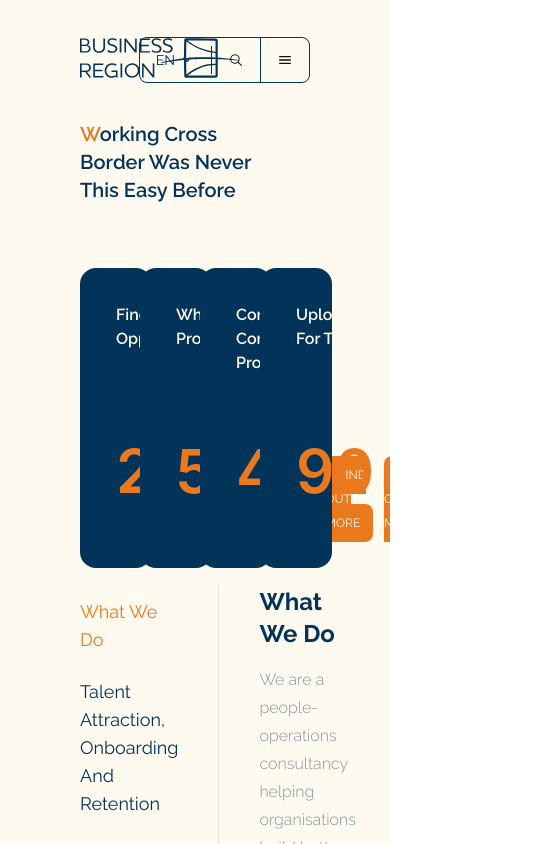
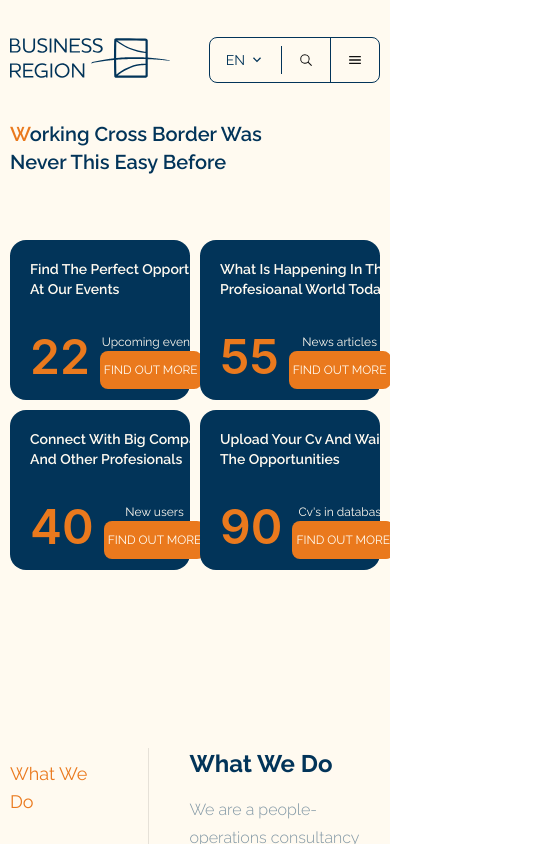
Before and after one commit to gergopinter77-lgtm/2nd-semester-vue, a Vue app: page / in a window 390 px wide. Shown: the top 844 px of the page, 555 px wide, since content can reach past the window. Built offline with nearby package versions, Linux system fonts and the light colour scheme.

Commit message:
minor uppdate

```diff
--- a/src/App.vue
+++ b/src/App.vue
@@ -16,7 +16,7 @@ import { useLanguage } from '@/components/modules/useLanguage'
 <template>
   <div class="bg-white min-h-screen overflow-x-hidden max-[874px]:py-5">
     <header class="w-full">
-      <div class="grid grid-cols-3 max-[874px]:grid-cols-2 items-center gap-2.5 w-full px-20">
+      <div class="grid grid-cols-3 max-[874px]:grid-cols-2 items-center gap-2.5 w-full px-20 max-md:px-8 max-sm:px-2.5">
         <div class="flex justify-start items-center">
           <img class="w-70 h-20 max-[874px]:min-h-10 max-[874px]:min-w-60 md:pr-25 lg:pr-30 pr-20 pb-1" src="@/assets/logo1.svg" alt="Logo">
         </div>
--- a/src/components/CardsPart.vue
+++ b/src/components/CardsPart.vue
@@ -1,12 +1,18 @@
 <template>
-    <div class="grid grid-cols-12 gap-2.5">
-        <div v-for="card in cards" :key="card" class="col-span-3 bg-blue rounded-2xl px-9 py-8.75 flex flex-col justify-between">
-            <h3 class="text-white text-base font-[raleway] font-semibold mb-8.5 w-49.5">{{ card.text }}</h3>
+    <div class="grid grid-cols-4 max-[1146px]:grid-cols-2 gap-2.5" ref="gridRef">
+        <div
+            v-for="(card, index) in cards"
+            :key="card"
+            class="col-span-1 bg-blue rounded-2xl max-[640px]:px-5 max-[640px]:py-4.75 px-9 py-8.75 flex flex-col justify-between card-item"
+            :class="{ 'is-visible': visibleCards[index] }"
+            :style="{ transitionDelay: `${index * 0.15}s` }"
+        >
+            <h3 class="text-white text-base max-md:text-sm max-[640px]:text-xs font-[raleway] font-semibold mb-8.5 w-49.5">{{ card.text }}</h3>
             <div class="flex flex-row items-center">
-                <h4 class="text-orange text-6xl font-semibold">{{ card.number }}</h4>
+                <h4 class="text-orange text-6xl max-md:text-5xl max-[640px]:text-4xl font-semibold">{{ card.number }}</h4>
                 <div class="felx flex-col ml-2.5 place-items-center">
-                    <p class="text-white text-sm mb-3 font-[raleway]">{{ card.text2 }}</p>
-                    <RouterLink :to="card.route" class="text-white bg-orange py-3 px-3.25 text-xs rounded-lg font-[raleway] uppercase">{{ card.button }}</RouterLink>
+                    <p class="text-white max-md:text-xs text-sm max-md:mb-1.5 mb-3 font-[raleway]">{{ card.text2 }}</p>
+                    <RouterLink :to="card.route" class="whitespace-nowrap text-white bg-orange py-3 px-3.25 max-sm:px-1 text-xs rounded-lg font-[raleway] uppercase">{{ card.button }}</RouterLink>
                 </div>
             </div>
         </div>
@@ -14,10 +20,57 @@
 </template>
 
 <script setup>
- import { useCards } from './modules/useCards';
- const { cards } = useCards()
+import { ref, onMounted, onUnmounted } from 'vue'
+import { useCards } from './modules/useCards'
+
+const { cards } = useCards()
+
+const gridRef = ref(null)
+const visibleCards = ref([])
+
+let observer = null
+
+onMounted(() => {
+    visibleCards.value = new Array(cards.value?.length ?? 0).fill(false)
+
+    observer = new IntersectionObserver(
+        (entries) => {
+            entries.forEach((entry) => {
+                if (entry.isIntersecting) {
+
+                    const cardEls = gridRef.value?.querySelectorAll('.card-item')
+                    cardEls?.forEach((el, i) => {
+                        setTimeout(() => {
+                            visibleCards.value[i] = true
+                        }, i * 150)
+                    })
+
+                    observer.disconnect()
+                }
+            })
+        },
+        { threshold: 0.20 }
+    )
+
+    if (gridRef.value) {
+        observer.observe(gridRef.value)
+    }
+})
+
+onUnmounted(() => {
+    observer?.disconnect()
+})
 </script>
 
-<style lang="" scoped>
+<style scoped>
+.card-item {
+    opacity: 0;
+    transform: translateY(28px);
+    transition: opacity 0.6s ease, transform 0.6s ease;
+}
 
+.card-item.is-visible {
+    opacity: 1;
+    transform: translateY(0);
+}
 </style>
--- a/src/components/HeroPart.vue
+++ b/src/components/HeroPart.vue
@@ -1,13 +1,35 @@
 <template>
     <div class="grid grid-cols-12 gap-2.5 sm:pt-20 pt-5">
-        <h1 class="col-start-1 lg:col-end-9 col-end-11 text-xl sm:text-2xl md:text-4xl lg:text-6xl text-blue font-semibold font-[raleway]"><span class="text-orange">W</span>orking Cross Border Was Never This Easy Before</h1>
+        <h1
+            class="col-start-1 lg:col-end-9 col-end-11 text-xl sm:text-2xl md:text-4xl lg:text-6xl text-blue font-semibold font-[raleway]"
+            :class="{ 'is-visible': isVisible }"
+        >
+            <span class="text-orange">W</span>orking Cross Border Was Never This Easy Before
+        </h1>
     </div>
 </template>
 
 <script setup>
+import { ref, onMounted } from 'vue'
 
+const isVisible = ref(false)
+
+onMounted(() => {
+    requestAnimationFrame(() => {
+        isVisible.value = true
+    })
+})
 </script>
 
-<style lang="scss" scoped>
+<style scoped>
+h1 {
+    opacity: 0;
+    transform: translateY(24px);
+    transition: opacity 0.7s ease, transform 0.7s ease;
 
+    &.is-visible {
+        opacity: 1;
+        transform: translateY(0);
+    }
+}
 </style>
--- a/src/views/HomeView.vue
+++ b/src/views/HomeView.vue
@@ -9,7 +9,7 @@
 
 <template>
   <main>
-    <div class="px-20">
+    <div class="px-20 max-md:px-8 max-sm:px-2.5">
       <HeroPart />
       <div class="mt-16 md:mt-46 sm:mt-26 lg:mt-66">
         <CardsPart />
```
